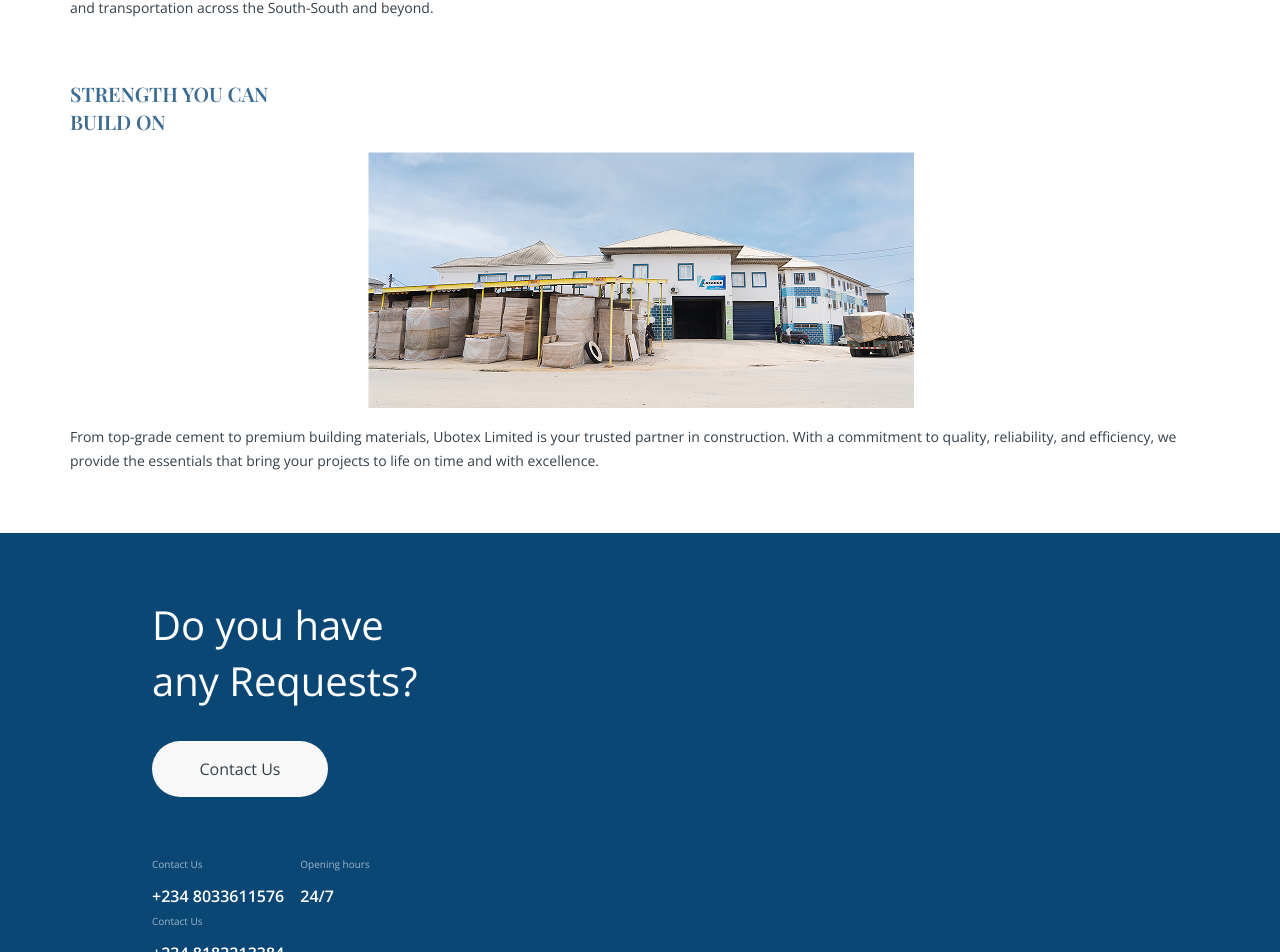
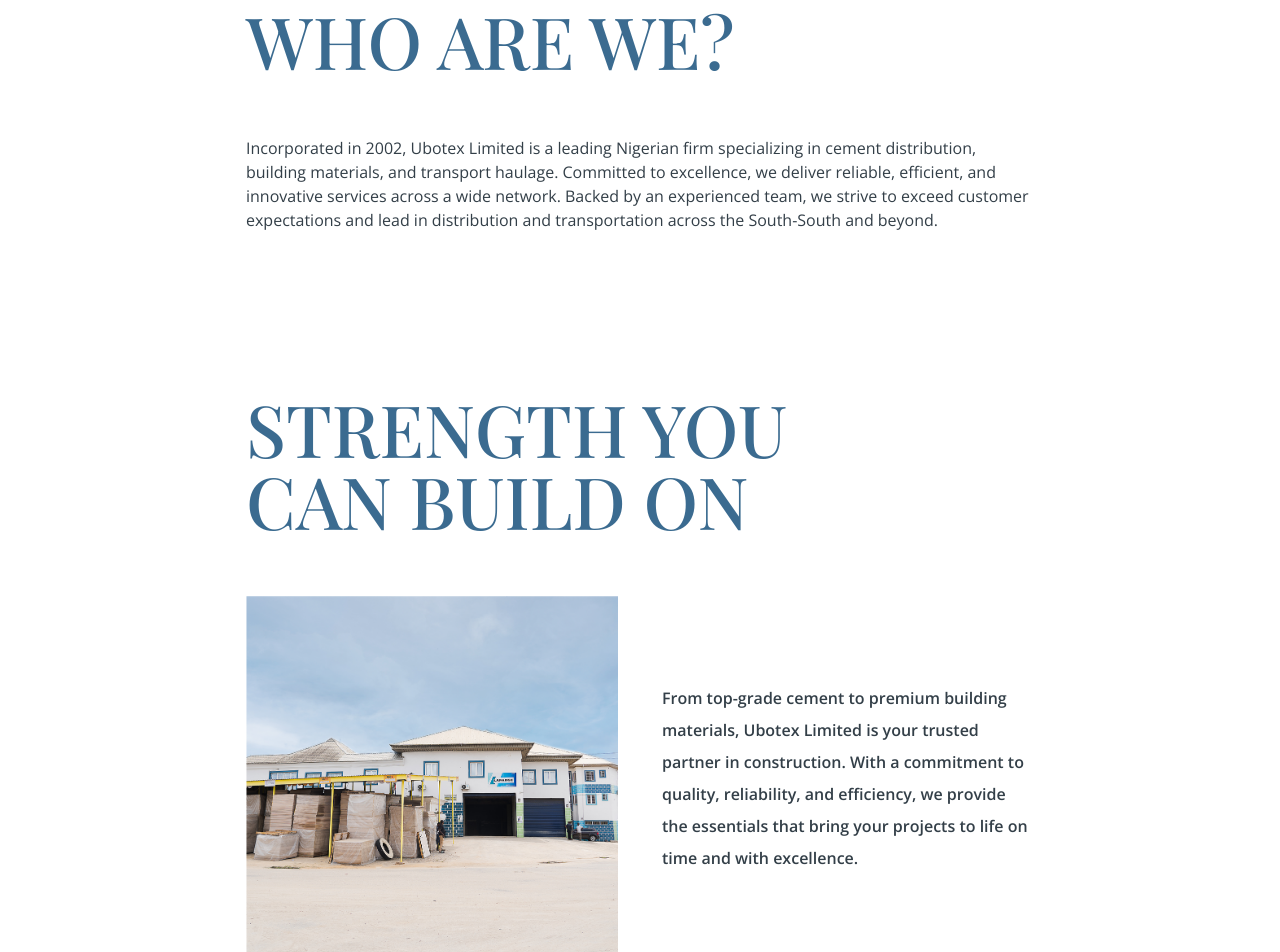
Before and after one commit to liljdot/Ubotex-ltd, a Next.js app: page / in a window 1280 px wide. Shown: the part 930-1882 px from the top of the page. Built offline with nearby package versions, Linux system fonts and the light colour scheme; a web font is replaced by a local one.

Commit message:
Add responsive company image for AboutSection component

```diff
--- a/src/app/components/home/AboutSection.tsx
+++ b/src/app/components/home/AboutSection.tsx
@@ -1,35 +1,42 @@
 import { openSans } from "@/app/layout";
 import companyImage from "@/app/assets/company-image.png"
+import companyImageDesktop from "@/app/assets/company-image-desktop.png"
 
 const AboutSection: React.FC = () => {
 
     return (
         <>
-            <section className="bg-neutral px-17.5 py-15">
-                <div className="flex flex-col gap-15">
-                    <div className="flex flex-col gap-4">
-                        <h3 className="text-primary text-xl font-semibold max-w-53 opacity-80">
+            <section className="bg-neutral px-17.5 md:px-25 lg:px-40 xl:px-61.5 py-15 md:py-24 lg:py-32 xl:py-40">
+                <div className="flex flex-col gap-15 md:gap-20 lg:gap-30 xl:gap-40">
+                    <div className="flex flex-col gap-4 md:gap-8 lg:gap-12 xl:gap-15">
+                        <h3 className="text-primary text-xl md:text-3xl lg:text-5xl xl:text-7xl font-semibold xl:font-medium max-w-53 md:max-w-96 lg:max-w-128 xl:max-w-158.5 opacity-80">
                             WHO ARE WE?
                         </h3>
 
-                        <p className={"text-sm/6 " + openSans.className}>
+                        <p className={"text-sm/6 md:text-base " + openSans.className}>
                             Incorporated in 2002, Ubotex Limited is a leading Nigerian firm specializing in cement distribution, building materials, and transport haulage. Committed to excellence, we deliver reliable, efficient, and innovative services across a wide network. Backed by an experienced team, we strive to exceed customer expectations and lead in distribution and transportation across the South-South and beyond.
                         </p>
                     </div>
 
-                    <div className="flex flex-col gap-4">
-                        <h3 className="text-primary text-xl font-semibold max-w-53 opacity-80">
+                    <div className="flex flex-col gap-4 md:gap-8 lg:gap-12 xl:gap-15">
+                        <h3 className="text-primary text-xl md:text-3xl lg:text-5xl xl:text-7xl font-semibold xl:font-medium max-w-53 md:max-w-96 lg:max-w-128 xl:max-w-158.5 opacity-80">
                             STRENGTH YOU CAN BUILD ON
                         </h3>
 
-                        <div className="card bg-neutral w-full rounded-none gap-4">
-                            <figure>
+                        <div className="card md:card-side self-center bg-neutral w-full max-w-103 md:max-w-full rounded-none gap-4 md:gap-6 lg:gap-8 xl:gap-11">
+                            <figure className="md:w-[50%]">
                                 <img
+                                    className="md:hidden"
                                     src={companyImage.src}
                                     alt="company" />
+
+                                <img
+                                    className="hidden md:flex"
+                                    src={companyImageDesktop.src}
+                                    alt="company" />
                             </figure>
-                            <div className="card-body p-0">
-                                <p className={"text-sm/6 text-base-content " + openSans.className}>
+                            <div className="card-body md:w-[50%] md:justify-center p-0">
+                                <p className={"text-sm/6 md:text-base/8 xl:font-semibold text-base-content grow-0 " + openSans.className}>
                                     From top-grade cement to premium building materials, Ubotex Limited is your trusted partner in construction. With a commitment to quality, reliability, and efficiency, we provide the essentials that bring your projects to life on time and with excellence.
                                 </p>
                             </div>
```
Also changed, not shown: src/app/assets/company-image-desktop.png (added).
